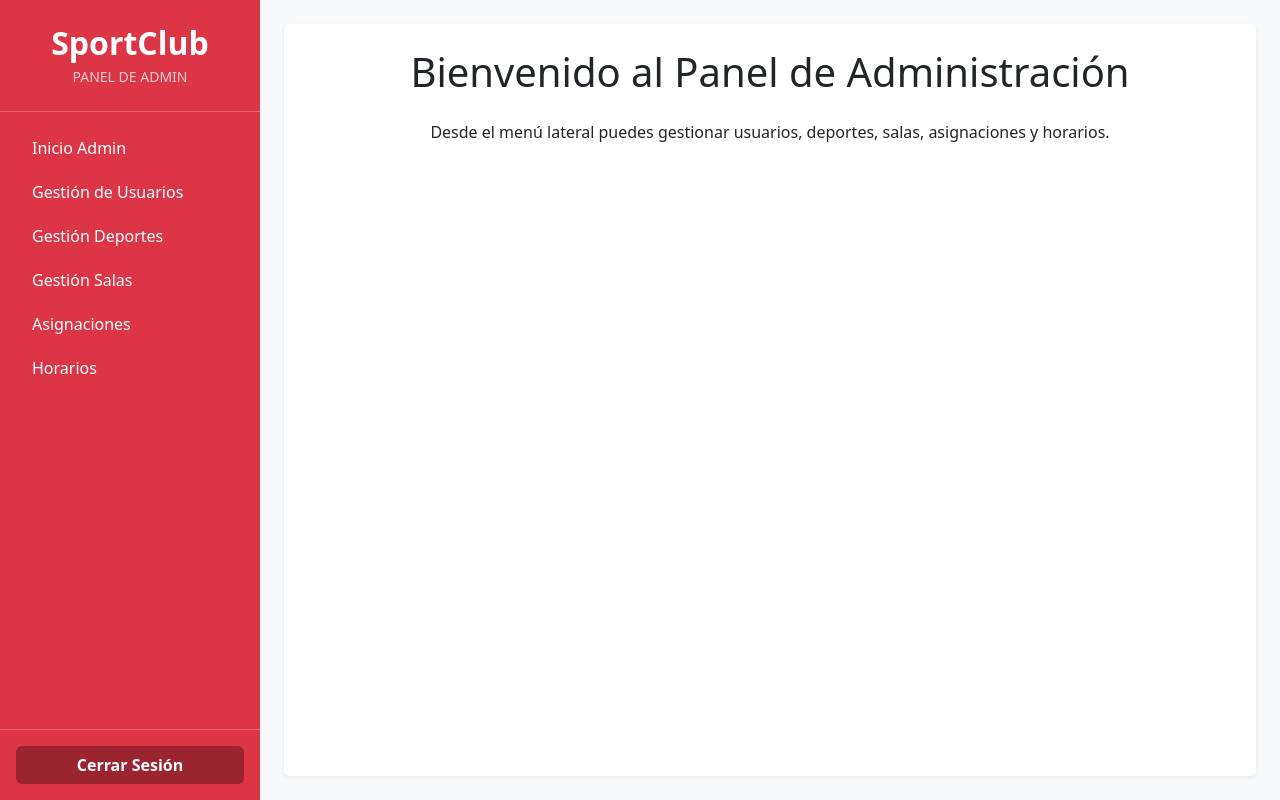
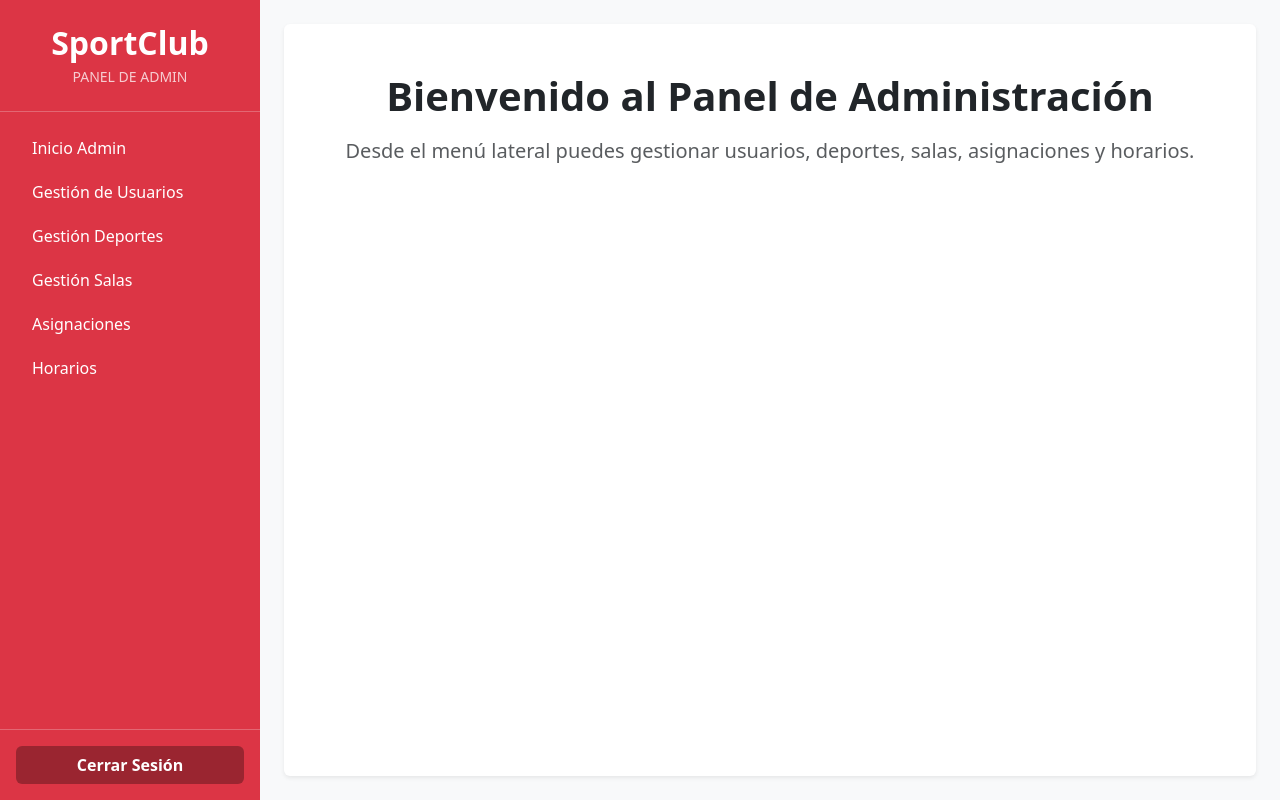
Before and after one commit to faridelunaalvarez1/EVA4-FRONTEND-LAST, a React (Vite) app in the folder Proyecto_Sportclub_React/: page /admin/dashboard in a window 1280 px wide. Built offline with nearby package versions, Linux system fonts and the light colour scheme; sample sign-in values are in the browser's storage.

Commit message:
fix: migrar AdminDashboard a Bootstrap

```diff
--- a/Proyecto_Sportclub_React/src/pages/admin/AdminDashboard.jsx
+++ b/Proyecto_Sportclub_React/src/pages/admin/AdminDashboard.jsx
@@ -2,9 +2,9 @@ import React from "react";
 
 const AdminDashboard = () => {
   return (
-    <div className="p-6 text-center">
-      <h1 className="text-4xl font-bold text-gray-800 mb-4">Bienvenido al Panel de Administración</h1>
-      <p className="text-lg text-gray-600">
+    <div className="text-center p-4">
+      <h1 className="fw-bold text-dark mb-3">Bienvenido al Panel de Administración</h1>
+      <p className="text-muted fs-5">
         Desde el menú lateral puedes gestionar usuarios, deportes, salas, asignaciones y horarios.
       </p>
     </div>
```
